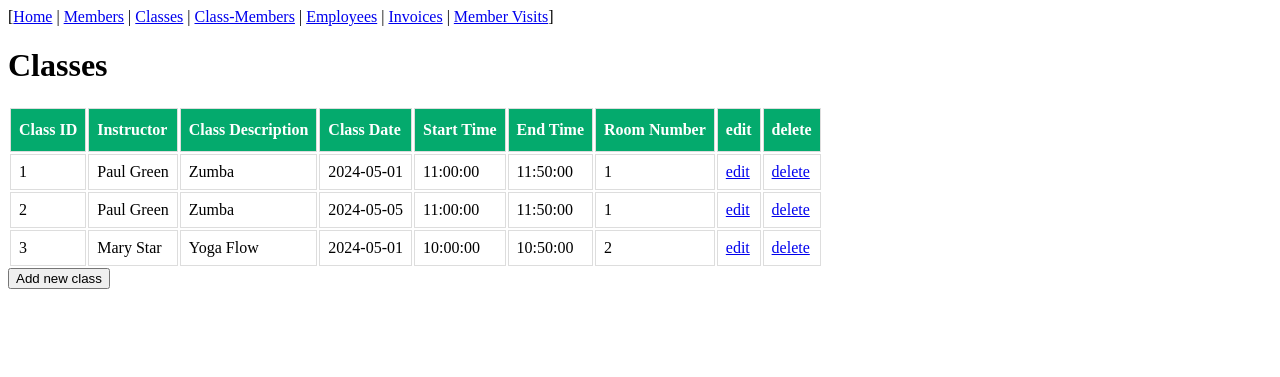
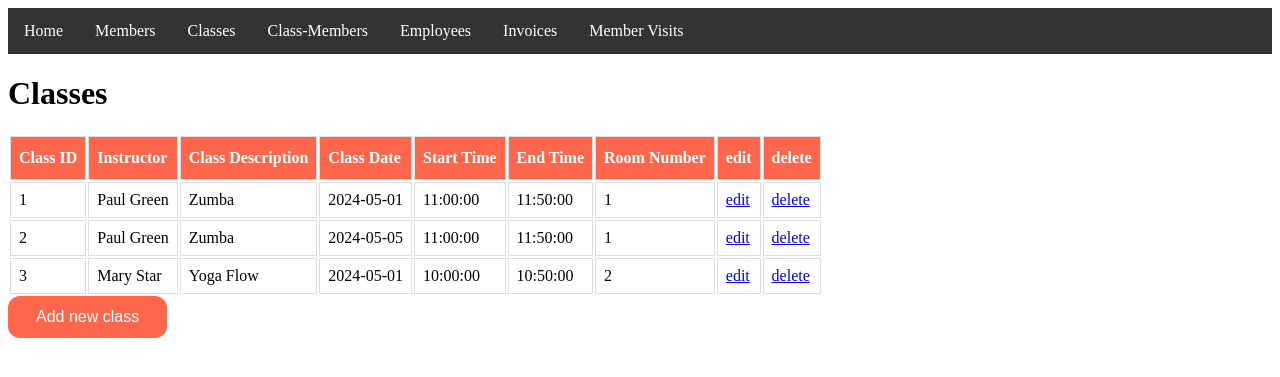
Before and after one commit to blaughlin/VarietyFitness, a Flask app: page /classes in a window 1280 px wide. Shown: the top 377 px of the page. Run offline with Flask 3, Linux system fonts and the light colour scheme; data comes from the database, SQL or seed files in the repository; data that the repository does not hold is empty; some libraries are stand-ins or nearby versions.

Commit message:
fixed css

```diff
--- a/static/main.css
+++ b/static/main.css
@@ -1,101 +1,38 @@
-/*  ===== MOBILE styles (reside at the top and are inherited by all devices) ===== */
-/*  ===== See tablet, desktop, and print @media queries at the bottom. */
+ul {
+  list-style-type: none;
+  margin: 0;
+  padding: 0;
+  overflow: hidden;
+  background-color: #333;
+}
+
+li {
+  float: left;
+}
+
+li a {
+  display: block;
+  color: white;
+  text-align: center;
+  padding: 14px 16px;
+  text-decoration: none;
+}
+
+li a:hover {
+  background-color: #111;
+}
 
 
-/*   ----- Imports  -----  */
-  /* @import 'node_modules/modern-normalize/modern-normalize.css';  npm install modern-normalize  Resets elements for browser consistency.  https://www.npmjs.com/package/modern-normalize */
-  /* @import "component1.css";   Component-specific stylesheets, if any.   */
-  /* @import url(//fonts.googleapis.com/css?family=Font+Name); Add fonts from a hosted services like Google Fonts.   */
-
-
-/*   ----- Variables  -----  */
-:root {
-    --custom-color-name:;
-    --custom-embellishment-name:;
-  }
-
-  /*  ----- Viewport ----- elements inherited by all remaining elements ----- */
-  body {       /* Can alternatively define in html {}. */
-    background-color:;
-    background-image:;
-    color:;
-    font-family:; /* Define with at least one font name and its related generic family name.*/
-    margin:;
-    padding:;
-    max-width:;
-  }
-
-  /*  ----- Page layout blocks -----  */
-  header {}
 main {
   margin: 2%;
 }
-  section {}
-  article {}
-    #topic1 {}
-    #topic2 {}
-  div {}
-  aside {}
-  footer {}
 
-
-  .scrollable{
+.scrollable {
   overflow-x: auto;
   margin: 5px;
-    padding:1.2%;
+  padding: 1.2%;
 }
-  /* ----- Anchors ----- Text links */
-  a {}
-  a:link {}
-  a:hover {}
-  a:active {}
-  a:visited {}
 
-  /*  ----- Navigation ----- Override text links for navigation only.  */
-  nav {}
-  nav a {}
-  nav a:hover {}
-
-  /*  -----  Typography  ----- */
-  p {}
-  br {}
-  ol, ul, dl {}
-  li {}
-  dt {}
-  dd {}
-
-  h1, h2, h3, h4, h5, h6 {}
-  h1 {}
-  h2 {}
-  h3 {}
-  h4 {}
-  h5 {}
-  h6 {}
-
-  abbr {}
-  acronym {}
-  address {}
-  blockquote {}
-    q {}
-    cite {}
-  em {}
-  hr {}
-  mark {}
-  s {}
-  span {}
-  strong {}
-  sub {}
-  sup {}
-  time {}
-
-  /*  ----- Coding or instructional typography ----- */
-  pre {}
-  code {}
-  kbd {}
-  samp {}
-  var {}
-  del {}
-  ins {}
 
 /*  ----- Table ----- */
 table {
@@ -105,17 +42,17 @@
     width: 80%;
   }
 }
-  caption {}
-  thead {}
-  tbody {}
-  tfoot {}
-  tr {}
+
+
 tr:nth-child(even) {}
+
 th {
   padding: 8px;
   margin: 1%;
 }
-table td, table th {
+
+table td,
+table th {
   border: 1px solid #ddd;
   padding: 8px;
 }
@@ -124,91 +61,55 @@ table th {
   padding-top: 12px;
   padding-bottom: 12px;
   text-align: left;
-  background-color: #04AA6D;
+  background-color: #FF674D;
   color: white;
 }
-  td {}
-    td:nth-child(1) {}
-  colgroup {}
-  data {}
-  datalist {}
+
+
 
 
 /*  ----- Form ----- */
-  form {
+form {}
 
-  }
-  fieldset {
+fieldset {}
 
+legend {}
 
-  }
-    legend {}
 label {
   margin: 1%;
   padding: 0%;
 
+}
 
+button {
+  background-color: #FF674D;
+  color: white;
+  border: none;
+  border-radius: 12px;
+  padding: 12px 28px;
+  text-align: center;
+  text-decoration: none;
+  display: inline-block;
+  font-size: 16px;
+}
 
+.btn {
+  background-color: #FF674D;
+  color: white;
+  border: none;
+  border-radius: 12px;
+  padding: 12px 28px;
+  text-align: center;
+  text-decoration: none;
+  display: inline-block;
+  font-size: 16px;
 }
-  button {}
+
 input {
   margin-top: 1.5%;
 
 }
+
 select {
   margin-right: 1%;
 }
-    optgroup {}
-    option {}
-  textarea {}
-  output {}
-  meter {}
-  progress {}
-
-
-  /* ----- Media ----- */
-  figure {}
-    figcaption {}
-    figure img {}
-  svg {}
-  picture {}
-    source {}
-  iframe {}
-  video {}
-  audio {}
-  embed {}
-  object {}
-
-  /*  ----- Classes for alignment, positioning, widths, grids, embellishments, and animation -----  */
-  .gallery {}
-
-  .floatright {}
-  .floatleft {}
-  .center-middle {}
-
-  .ten {}
-  .twenty {}
-  .thirty {}
-  .forty {}
-  .fifty {}
-  .sixty {}
-  .seventy {}
-  .eighty {}
-
-  .radius {}
-  .circle {}
-  .boxshadow {}
-  .tshadow {}
-  .gradient {}
-  .shape {}
-
-  @keyframes App-logo {}
-
-  /*   ===== TABLET  media query overrides mobile styles ===== */
-  @media all and (min-width: 600px) {}
-
-  /*   ===== DESKTOP  media query overrides mobile and tablet styles ===== */
-  @media all and (min-width: 1080px) {}
-
-  /*   ===== PRINT  media query overrides previous styles =====  */
-  @media print {}
--- a/templates/base.html
+++ b/templates/base.html
@@ -22,9 +22,17 @@
 </head>
 
 <body onload=showTables()>
-    [<a href="../">Home</a> | <a href="../members">Members</a> | <a href="../classes">Classes</a> |
-    <a href="../class-members">Class-Members</a> | <a href="../employees">Employees</a> |
-    <a href="../invoices">Invoices</a> | <a href="../member-visits">Member Visits</a>]
+    <ul>
+        <li><a class="active" href="../">Home</a></li>
+        <li><a href="../members">Members</a></li>
+        <li><a href="../classes">Classes</a></li>
+        <li><a href="../class-members">Class-Members</a></li>
+        <li><a href="../employees">Employees</a></li>
+        <li><a href="../invoices">Invoices</a></li>
+        <li><a href="../member-visits">Member Visits</a></li>
+    </ul>
+
+
     {% block content %}
     {% endblock %}
 </body>
--- a/templates/class-members.html
+++ b/templates/class-members.html
@@ -44,7 +44,6 @@
             </select>
         </fieldset>
         <input class="btn" type="submit" id="addClassMemberBtn" value="Add member to class">
-        <input class="btn" type="submit" id="cancelBtn" value="Cancel">
     </form>
 
     <!-- <div id="update">
--- a/templates/classes.html
+++ b/templates/classes.html
@@ -32,7 +32,7 @@
             {% endfor %}
         </tbody>
     </table>
-    <button type="button" onClick=showInserts()>Add new class</button>
+    <button class="btn" type="button" onClick=showInserts()>Add new class</button>
 </div>
 
 <div id="insert">
```
Lines whose indentation alone changed are shown as unchanged.
